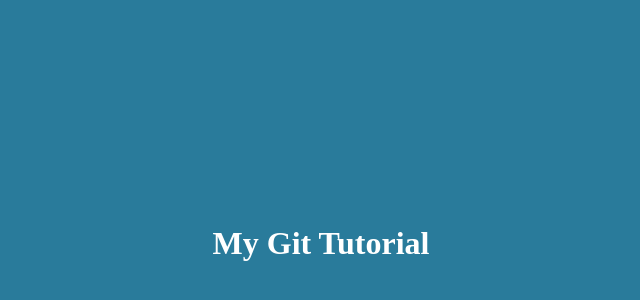
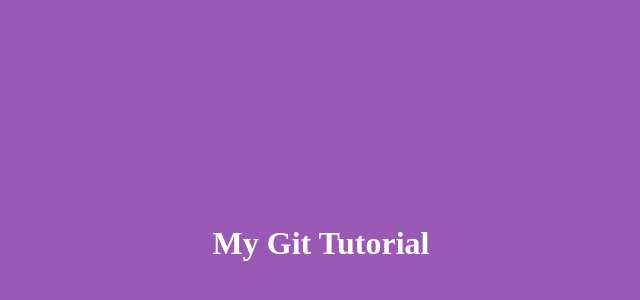
Before and after one commit to Kenny-Vincent/Git-Tutorial, a plain HTML site: page index.html in a window 1280 px wide. Shown: the part 28-328 px from the top of the page, without its empty margins (319-959 px from the left). Drawn offline with Linux system fonts and the light colour scheme.

Commit message:
Edit of my background

```diff
--- a/index.html
+++ b/index.html
@@ -7,7 +7,7 @@
     <title>Git Tutorial</title>
 </head>
 
-<body style="background-color: rgb(41, 123, 155); text-align: center;">
+<body style="background-color: #9b59b6; text-align: center;">
     <h1 style="margin-top: 20%; margin-bottom: 20%; color: white;">My Git Tutorial</h1>
 </body>
 
```
